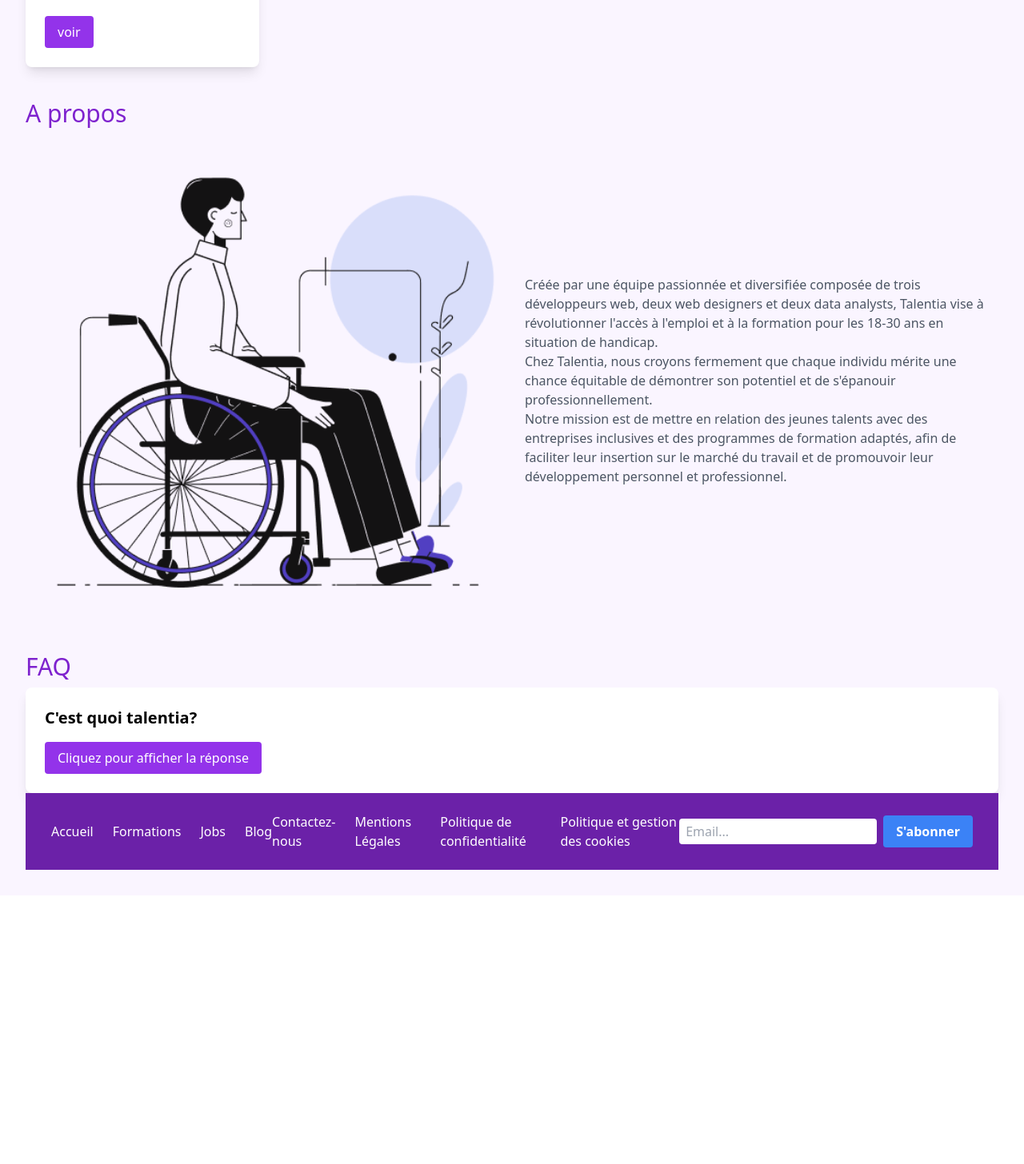
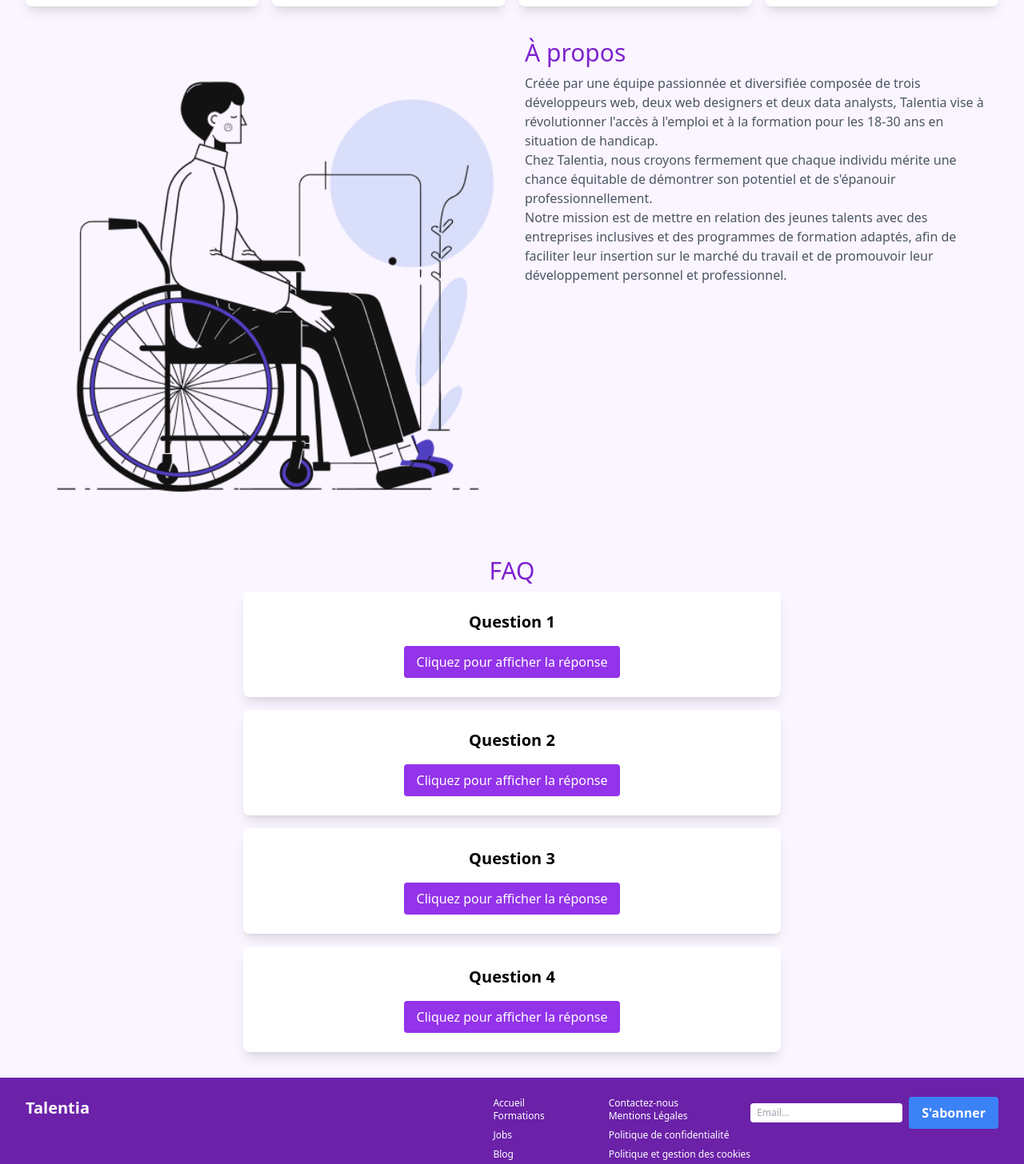
Before and after one commit to elhayanich/Hackaton-WCS-Groupe-HackaTonMayonnaise-InclutTalent, a React (Vite) app in the folder client/: page / in a window 1280 px wide. Shown: the part 814-2270 px from the top of the page at 80% size. Before the commit the page ends 1934 px from the top, so only its background shows below. Built offline with nearby package versions, Linux system fonts and the light colour scheme.

Commit message:
add footer component

```diff
--- a/client/src/components/Footer.jsx
+++ b/client/src/components/Footer.jsx
@@ -1,46 +1,69 @@
 const Footer = () => {
   return (
-    <footer className="bg-purple-800 text-white">
-      <div className="max-w-7xl mx-auto py-6 px-4 sm:px-6 lg:px-8">
-        <div className="flex justify-between items-center">
-          <div className="flex space-x-6">
-            <a href="#" className="text-white hover:text-gray-300">
+    <footer className="bg-purple-800  text-white w-full">
+      {" "}
+      {/* w-full pour que le fond prenne toute la largeur */}
+      <div className="max-w-7xl mx-auto py-6 px-4 sm:px-6 lg:px-8 flex justify-between items-start">
+        <h1 className="text-xl font-bold">Talentia</h1>
+        <div className="flex-grow">
+          <div className="flex justify-end">
+            <div className="flex flex-col space-y-2 mr-20">
+              <a
+                href="#"
+                className="text-white hover:text-gray-300 text-xs -mb-2"
+              >
                 Accueil
               </a>
-            <a href="#" className="text-white hover:text-gray-300">
+              <a
+                href="#"
+                className="text-white hover:text-gray-300 text-xs -mb-2"
+              >
                 Formations
               </a>
-            <a href="#" className="text-white hover:text-gray-300">
+              <a
+                href="#"
+                className="text-white hover:text-gray-300 text-xs -mb-2"
+              >
                 Jobs
               </a>
-            <a href="#" className="text-white hover:text-gray-300">
+              <a href="#" className="text-white hover:text-gray-300 text-xs">
                 Blog
               </a>
             </div>
-          <div className="flex space-x-6">
-            <a href="#" className="text-white hover:text-gray-300">
+            <div className="flex flex-col space-y-2">
+              <a
+                href="#"
+                className="text-white hover:text-gray-300 text-xs -mb-2"
+              >
                 Contactez-nous
               </a>
-            <a href="#" className="text-white hover:text-gray-300">
+              <a
+                href="#"
+                className="text-white hover:text-gray-300 text-xs -mb-2"
+              >
                 Mentions Légales
               </a>
-            <a href="#" className="text-white hover:text-gray-300">
+              <a
+                href="#"
+                className="text-white hover:text-gray-300 text-xs -mb-2"
+              >
                 Politique de confidentialité
               </a>
-            <a href="#" className="text-white hover:text-gray-300">
+              <a href="#" className="text-white hover:text-gray-300 text-xs">
                 Politique et gestion des cookies
               </a>
+            </div>
+          </div>
         </div>
         <div className="flex items-center">
           <input
             type="text"
             placeholder="Email..."
-              className="mr-2 px-2 py-1 rounded"
+            className="text-xs mr-2 px-2 py-1 rounded"
           />
           <button className="bg-blue-500 hover:bg-blue-700 text-white font-bold py-2 px-4 rounded">
             S'abonner
           </button>
-          </div>
         </div>
       </div>
     </footer>
--- a/client/src/pages/Home.jsx
+++ b/client/src/pages/Home.jsx
@@ -4,6 +4,7 @@
 import Footer from "../components/Footer";
 const Home = () => {
   return (
+    <div>
       <main className="bg-purple-50 min-h-screen p-8">
         <header className="text-center">
           <h1 className="text-4xl font-bold text-purple-800 mb-4">Talentia</h1>
@@ -11,68 +12,103 @@
             Découvrez nos formations adaptées et accessibles à tous.
           </p>
         </header>
-      <section className="mt-10">
+        <section className="mt-10 flex items-start">
+          <div className="w-1/2 mr-8">
             <h2 className="text-3xl text-purple-700 mb-6">Formations</h2>
             <p className="text-gray-700 text-lg">
-          Chaque programme est adapté pour garantir une accessibilité maximale
-          et répondre aux besoins spécifiques de notre communauté.
+              Chaque programme est adapté pour garantir une accessibilité
+              maximale et répondre aux besoins spécifiques de notre communauté.
               <br />
-          Chez Talentia, nous savons que la formation est la clé pour ouvrir de
-          nouvelles opportunités professionnelles et développer des compétences
-          précieuses. C'est pourquoi nous proposons une large gamme de
-          programmes de formation spécialement conçus spécialement pour vous.
-          Pour en savoir plus
+              Chez Talentia, nous savons que la formation est la clé pour ouvrir
+              de nouvelles opportunités professionnelles et développer des
+              compétences précieuses. C'est pourquoi nous proposons une large
+              gamme de programmes de formation spécialement conçus spécialement
+              pour vous. Pour en savoir plus
               <br />
               Nos formations couvrent divers domaines et compétences, allant du
               développement web et du design graphique à l'analyse de données et
               bien plus encore.
             </p>
-        <div className="grid grid-cols-1 md:grid-cols-2 lg:grid-cols-3 gap-4">
+          </div>
+          <div className="w-1/2">
             <Card
               title="Formation A"
               description="Je propose une formation pour personne en situation de handicap."
               buttonText="Voir"
-            className="bg-purple-200 hover:bg-purple-300 transition-colors"
+              className="bg-purple-200 hover:bg-purple-300 transition-colors w-64 h-64" // Taille carrée pour la carte
             />
           </div>
         </section>
         <section className="mt-10">
           <h2 className="text-3xl text-purple-700 mb-2">Job</h2>
           <div className="grid grid-cols-1 md:grid-cols-2 lg:grid-cols-4 gap-4">
-          <Card title="Ecrivain" description="Besoin d'un manchot" />
+            <Card title="Job 1" description="Description du post" />
+            <Card title="Job 2" description="Description du post" />
+            <Card title="Job 3" description="Description du post" />
+            <Card title="Job 4 " description="Description du post" />
           </div>
         </section>
         <section className="mt-10">
-        <h2 className="text-3xl text-purple-700 mb-2">A propos</h2>
-        <div className="flex items-center justify-center gap-4">
+          <div className="flex items-start justify-center gap-4">
             <img
               src="/src/assets/images/wheelchair-work.png"
               alt="Image description"
               className="flex-none w-1/2"
             />
-          <p className="text-gray-600 mt-2 w-1/2">
+            <div className="w-1/2">
+              <h2 className="text-3xl text-purple-700 mb-2">À propos</h2>
+              <p className="text-gray-600">
                 Créée par une équipe passionnée et diversifiée composée de trois
-            développeurs web, deux web designers et deux data analysts, Talentia
-            vise à révolutionner l'accès à l'emploi et à la formation pour les
-            18-30 ans en situation de handicap.
+                développeurs web, deux web designers et deux data analysts,
+                Talentia vise à révolutionner l'accès à l'emploi et à la
+                formation pour les 18-30 ans en situation de handicap.
                 <br />
-            Chez Talentia, nous croyons fermement que chaque individu mérite une
-            chance équitable de démontrer son potentiel et de s'épanouir
+                Chez Talentia, nous croyons fermement que chaque individu mérite
+                une chance équitable de démontrer son potentiel et de s'épanouir
                 professionnellement.
                 <br />
-            Notre mission est de mettre en relation des jeunes talents avec des
-            entreprises inclusives et des programmes de formation adaptés, afin
-            de faciliter leur insertion sur le marché du travail et de
-            promouvoir leur développement personnel et professionnel.
+                Notre mission est de mettre en relation des jeunes talents avec
+                des entreprises inclusives et des programmes de formation
+                adaptés, afin de faciliter leur insertion sur le marché du
+                travail et de promouvoir leur développement personnel et
+                professionnel.
               </p>
             </div>
+          </div>
         </section>
+
         <section className="mt-10">
-        <h2 className="text-3xl text-purple-700 mb-2">FAQ</h2>
-        <div className="faq">
-          <div className="bg-white rounded-lg shadow-lg p-6">
-            <h3 className="text-xl font-semibold">C'est quoi talentia?</h3>
+          <h2 className="text-3xl text-purple-700 mb-2 text-center">FAQ</h2>
+          <div className="faq mx-auto max-w-2xl">
+            <div className="bg-white rounded-lg shadow-lg p-6 mb-4 text-center">
+              <h3 className="text-xl font-semibold">Question 1</h3>
+              <Toggle
+                className="text-gray-600 mt-2"
+                buttonText="Cliquez pour afficher la réponse"
+                responseText="Voici la réponse détaillée à votre question."
+              />
+            </div>
 
+            <div className="bg-white rounded-lg shadow-lg p-6 mb-4 text-center">
+              <h3 className="text-xl font-semibold">Question 2</h3>
+              <Toggle
+                className="text-gray-600 mt-2"
+                buttonText="Cliquez pour afficher la réponse"
+                responseText="Voici la réponse détaillée à votre question."
+              />
+            </div>
+
+            <div className="bg-white rounded-lg shadow-lg p-6 mb-4 text-center">
+              <h3 className="text-xl font-semibold">Question 3</h3>
+              <Toggle
+                className="text-gray-600 mt-2"
+                buttonText="Cliquez pour afficher la réponse"
+                responseText="Voici la réponse détaillée à votre question."
+              />
+            </div>
+
+            <div className="bg-white rounded-lg shadow-lg p-6 text-center">
+              <h3 className="text-xl font-semibold">Question 4</h3>
               <Toggle
                 className="text-gray-600 mt-2"
                 buttonText="Cliquez pour afficher la réponse"
@@ -81,8 +117,10 @@
             </div>
           </div>
         </section>
+      </main>
+
       <Footer />
-    </main>
+    </div>
   );
 };
 
```
Also changed, not shown: client/src/assets/images/homepagesite.png (added). Lines whose indentation alone changed are shown as unchanged.
